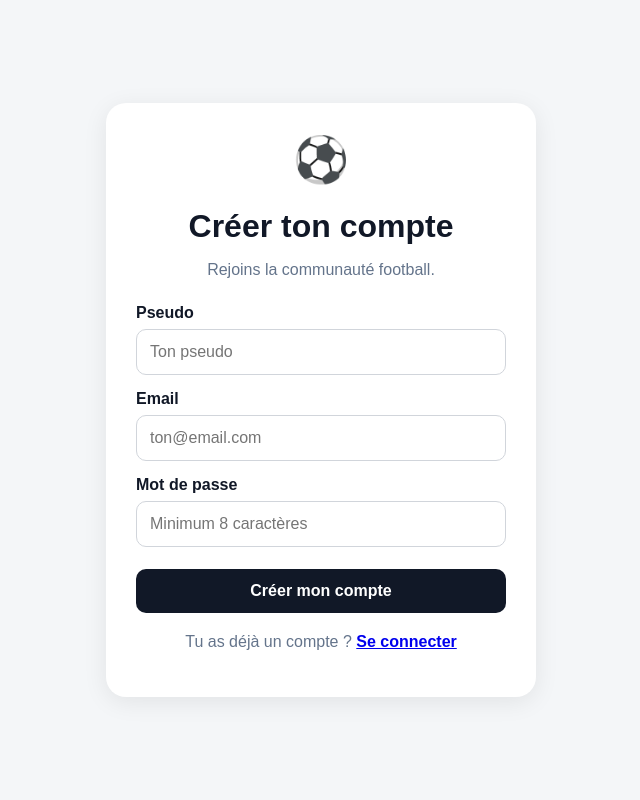
After one commit to Abdoulazizbenbaz1212/FootballPlatform, a Flask app: page /register in a window 1280 px wide. The commit adds this page. Shown: the whole page, without its empty margins (319-959 px from the left). Run offline with Flask 3, Linux system fonts and the light colour scheme.

Commit message:
Comptes utilisateurs fonctionnels

```diff
--- a/app.py
+++ b/app.py
@@ -1,10 +1,137 @@
-from flask import Flask, render_template
+from flask import Flask, render_template, request, redirect, url_for, flash
+from flask_login import (
+    LoginManager,
+    login_user,
+    logout_user,
+    login_required,
+    current_user
+)
+from werkzeug.security import generate_password_hash, check_password_hash
+from email_validator import validate_email, EmailNotValidError
+
+from models import db, User
+
 
 app = Flask(__name__)
+
+app.config["SECRET_KEY"] = "change-this-secret-key-before-production"
+app.config["SQLALCHEMY_DATABASE_URI"] = "sqlite:///football.db"
+app.config["SQLALCHEMY_TRACK_MODIFICATIONS"] = False
+
+db.init_app(app)
+
+login_manager = LoginManager()
+login_manager.init_app(app)
+login_manager.login_view = "login"
+
+
+@login_manager.user_loader
+def load_user(user_id):
+    return db.session.get(User, int(user_id))
+
+
+with app.app_context():
+    db.create_all()
+
 
 @app.route("/")
 def home():
     return render_template("index.html")
 
+
+@app.route("/register", methods=["GET", "POST"])
+def register():
+
+    if current_user.is_authenticated:
+        return redirect(url_for("profile"))
+
+    if request.method == "POST":
+
+        username = request.form.get("username", "").strip()
+        email = request.form.get("email", "").strip().lower()
+        password = request.form.get("password", "")
+
+        if len(username) < 3 or len(username) > 30:
+            flash("Le pseudo doit contenir entre 3 et 30 caractères.")
+            return redirect(url_for("register"))
+
+        if len(password) < 8:
+            flash("Le mot de passe doit contenir au moins 8 caractères.")
+            return redirect(url_for("register"))
+
+        try:
+            validate_email(email)
+        except EmailNotValidError:
+            flash("Adresse email invalide.")
+            return redirect(url_for("register"))
+
+        if User.query.filter_by(username=username).first():
+            flash("Ce pseudo est déjà utilisé.")
+            return redirect(url_for("register"))
+
+        if User.query.filter_by(email=email).first():
+            flash("Cette adresse email est déjà utilisée.")
+            return redirect(url_for("register"))
+
+        user = User(
+            username=username,
+            email=email,
+            password_hash=generate_password_hash(password)
+        )
+
+        db.session.add(user)
+        db.session.commit()
+
+        login_user(user)
+
+        return redirect(url_for("profile"))
+
+    return render_template("register.html")
+
+
+@app.route("/login", methods=["GET", "POST"])
+def login():
+
+    if current_user.is_authenticated:
+        return redirect(url_for("profile"))
+
+    if request.method == "POST":
+
+        email = request.form.get("email", "").strip().lower()
+        password = request.form.get("password", "")
+
+        user = User.query.filter_by(email=email).first()
+
+        if user and check_password_hash(user.password_hash, password):
+
+            login_user(user)
+
+            return redirect(url_for("profile"))
+
+        flash("Email ou mot de passe incorrect.")
+
+    return render_template("login.html")
+
+
+@app.route("/logout")
+@login_required
+def logout():
+
+    logout_user()
+
+    return redirect(url_for("home"))
+
+
+@app.route("/profile")
+@login_required
+def profile():
+
+    return render_template("profile.html", user=current_user)
+
+
 if __name__ == "__main__":
-    app.run(host="0.0.0.0", port=5000, debug=True)
+    app.run(
+        host="0.0.0.0",
+        port=5000,
+        debug=True
+    )
--- a/static/css/style.css
+++ b/static/css/style.css
@@ -25,3 +25,136 @@ video {
     max-width: 100%;
     height: auto;
 }
+
+.auth-container {
+    min-height: 100vh;
+    display: flex;
+    align-items: center;
+    justify-content: center;
+    padding: 20px;
+}
+
+.auth-card {
+    width: 100%;
+    max-width: 430px;
+    background: white;
+    padding: 30px;
+    border-radius: 20px;
+    box-shadow: 0 5px 25px rgba(0,0,0,.08);
+}
+
+.auth-logo {
+    font-size: 45px;
+    text-align: center;
+}
+
+.auth-card h1 {
+    text-align: center;
+    margin-bottom: 8px;
+}
+
+.auth-card > p {
+    text-align: center;
+    color: #64748b;
+}
+
+.auth-card form {
+    margin-top: 25px;
+}
+
+.auth-card label {
+    display: block;
+    margin-top: 15px;
+    margin-bottom: 7px;
+    font-weight: 700;
+}
+
+.auth-card input {
+    width: 100%;
+    padding: 13px;
+    border: 1px solid #d1d5db;
+    border-radius: 10px;
+    outline: none;
+}
+
+.auth-card form button {
+    width: 100%;
+    margin-top: 22px;
+    padding: 13px;
+    border: none;
+    border-radius: 10px;
+    background: #111827;
+    color: white;
+    font-weight: 700;
+}
+
+.messages {
+    margin-top: 15px;
+    padding: 12px;
+    background: #fee2e2;
+    border-radius: 10px;
+}
+
+.auth-link {
+    margin-top: 20px;
+}
+
+.auth-link a {
+    font-weight: 700;
+}
+
+.profile-container {
+    max-width: 700px;
+    margin: auto;
+    padding: 30px 15px;
+}
+
+.profile-card {
+    background: white;
+    padding: 30px;
+    border-radius: 20px;
+    text-align: center;
+}
+
+.avatar {
+    width: 90px;
+    height: 90px;
+    margin: auto;
+    border-radius: 50%;
+    background: #f1f5f9;
+    display: flex;
+    align-items: center;
+    justify-content: center;
+    font-size: 45px;
+}
+
+.profile-stats {
+    display: flex;
+    justify-content: center;
+    gap: 50px;
+    margin: 25px 0;
+}
+
+.profile-stats strong,
+.profile-stats span {
+    display: block;
+}
+
+.profile-stats span {
+    color: #64748b;
+    font-size: 13px;
+    margin-top: 5px;
+}
+
+.profile-actions {
+    display: flex;
+    gap: 10px;
+    justify-content: center;
+}
+
+.profile-actions button {
+    border: none;
+    padding: 12px 18px;
+    border-radius: 10px;
+    font-weight: 700;
+}
--- /dev/null
+++ b/templates/register.html
@@ -0,0 +1,83 @@
+<!DOCTYPE html>
+<html lang="fr">
+<head>
+    <meta charset="UTF-8">
+    <meta name="viewport" content="width=device-width, initial-scale=1.0">
+
+    <title>Créer un compte</title>
+
+    <link rel="stylesheet"
+          href="{{ url_for('static', filename='css/style.css') }}">
+</head>
+
+<body>
+
+<main class="auth-container">
+
+    <div class="auth-card">
+
+        <div class="auth-logo">⚽</div>
+
+        <h1>Créer ton compte</h1>
+
+        <p>Rejoins la communauté football.</p>
+
+        {% with messages = get_flashed_messages() %}
+            {% if messages %}
+                <div class="messages">
+                    {% for message in messages %}
+                        <div>{{ message }}</div>
+                    {% endfor %}
+                </div>
+            {% endif %}
+        {% endwith %}
+
+        <form method="POST">
+
+            <label>Pseudo</label>
+
+            <input
+                type="text"
+                name="username"
+                placeholder="Ton pseudo"
+                minlength="3"
+                maxlength="30"
+                required
+            >
+
+            <label>Email</label>
+
+            <input
+                type="email"
+                name="email"
+                placeholder="ton@email.com"
+                required
+            >
+
+            <label>Mot de passe</label>
+
+            <input
+                type="password"
+                name="password"
+                placeholder="Minimum 8 caractères"
+                minlength="8"
+                required
+            >
+
+            <button type="submit">
+                Créer mon compte
+            </button>
+
+        </form>
+
+        <p class="auth-link">
+            Tu as déjà un compte ?
+            <a href="{{ url_for('login') }}">Se connecter</a>
+        </p>
+
+    </div>
+
+</main>
+
+</body>
+</html>
```
Also changed, not shown: models.py (added, +26 -0 lines), templates/login.html (added, +71 -0 lines), templates/profile.html (added, +65 -0 lines).
